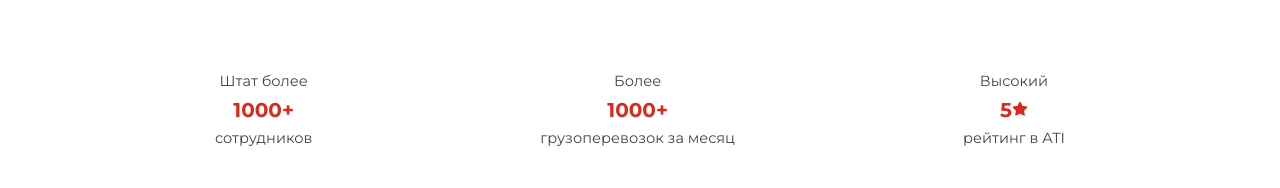
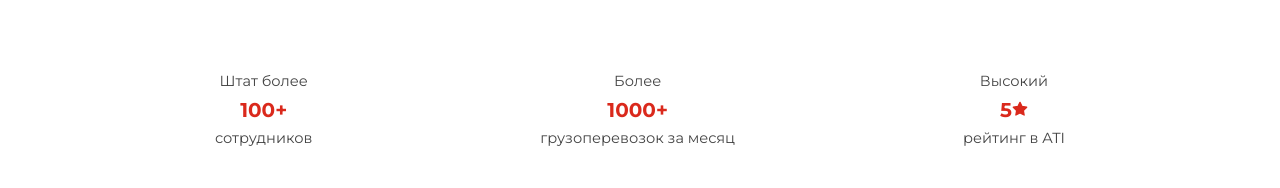
Before and after one commit to Arsaide/aiva, a Next.js app: page /home-page in a window 1280 px wide. Shown: the part 1050-1238 px from the top of the page. Built offline with nearby package versions, Linux system fonts and the light colour scheme.

Commit message:
- updating data and adding logic

```diff
--- a/src/components/pages/home-page/info/Info.tsx
+++ b/src/components/pages/home-page/info/Info.tsx
@@ -33,7 +33,7 @@ const Info = () => {
 
     useEffect(() => {
         if (inView) {
-            increaseCount(1000, setEmployeeCount);
+            increaseCount(100, setEmployeeCount);
             increaseCount(1000, setShipmentCount);
             increaseCount(5, setRatingCount);
         }
@@ -51,7 +51,7 @@ const Info = () => {
                         <li className={styles.mobileCard}>
                             <p>Штат более</p>
                             <strong>
-                                {employeeCount === 1000
+                                {employeeCount === 100
                                     ? `${employeeCount}+`
                                     : employeeCount}
                             </strong>
@@ -82,7 +82,7 @@ const Info = () => {
                         <li className={styles.card}>
                             <p>Штат более</p>
                             <strong>
-                                {employeeCount === 1000
+                                {employeeCount === 100
                                     ? `${employeeCount}+`
                                     : employeeCount}
                             </strong>
```
